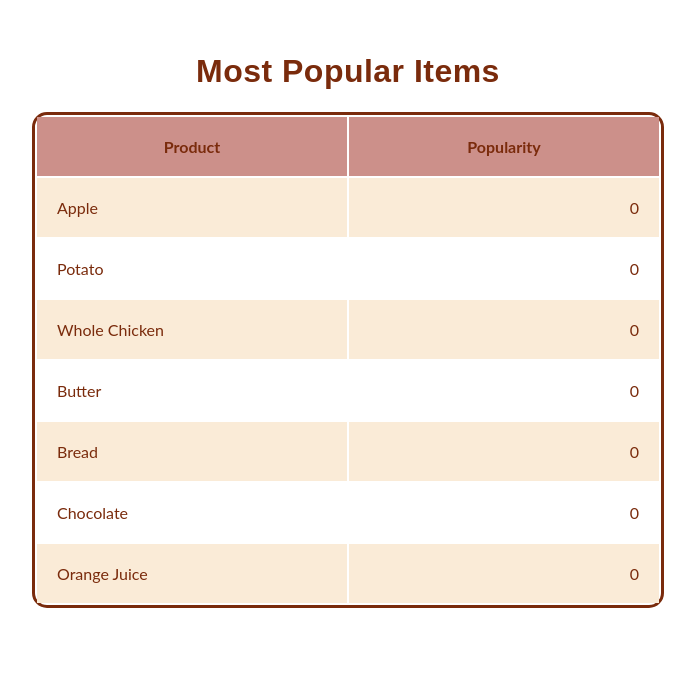
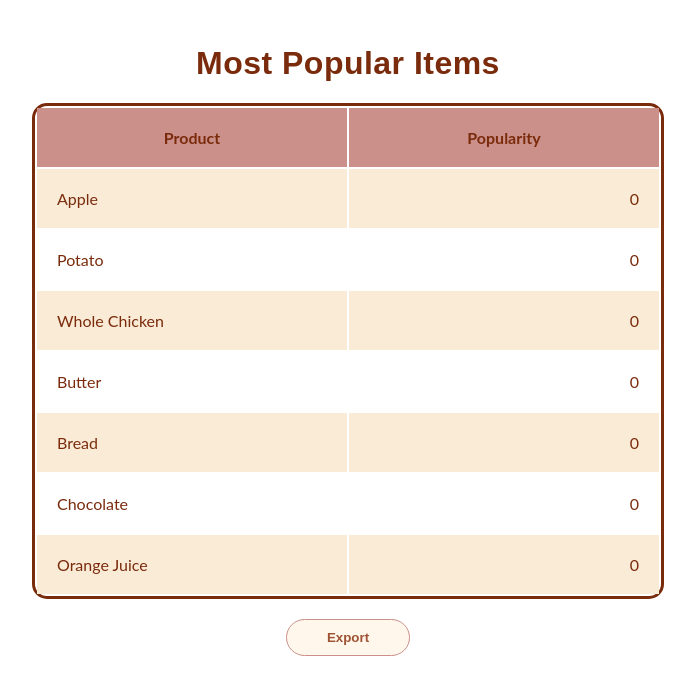
Before and after one commit to AndreiGhiran/Forg, a PHP site: page /statistics.php in a window 1280 px wide. Shown: the part 86-781 px from the top of the page, without its empty margins (292-987 px from the left). Run offline with PHP 8.4, Linux system fonts and the light colour scheme; data comes from the database, SQL or seed files in the repository.

Commit message:
html valid + stats export csv + add allergens (admin)

```diff
--- a/form_item.php
+++ b/form_item.php
@@ -17,5 +17,8 @@
     <label for="perishability">Perishability</label>
     <input type="text" name="perishability">
 
+    <label for="allergens">Allergens</label>
+    <input type="text" name="allergens">
+
     <input type="submit" class="submit" value="Submit">
 </form>
--- a/form_user.php
+++ b/form_user.php
@@ -1,5 +1,5 @@
 <form action="admin_user.php" method="POST">
     <label for="email">Email: </label>
-    <input type="text" name='email'>
+    <input type="email" name='email'>
     <input type="submit" value="Ban" class="submit">
 </form>
--- a/home.php
+++ b/home.php
@@ -26,8 +26,8 @@ session_start();
             <h2>All in one place.</h2>
        </div>
        <div class="buttons">
-            <a href="search.php"><button type="button" class="main_button" value="SEARCH FOOD">SEARCH FOOD</button></a>
-            <a href="register.php"><button class="second_button" value="CREATE ACCOUNT">CREATE ACCOUNT</button></a>
+            <button type="button" class="main_button" value="SEARCH FOOD" onclick="location.href='search.php'">SEARCH FOOD</button>
+            <button type="button" class="second_button" value="CREATE ACCOUNT" onclick="location.href='register.php'">CREATE ACCOUNT</button>
        </div>
     </main>
 
--- a/login.php
+++ b/login.php
@@ -7,12 +7,12 @@ if(isset($_SESSION['email']))
 ?>
 
 <!DOCTYPE HTML>
-<html>
+<html lang="en">
 	<head>
 	  <title>Forg Login</title>
 		<meta charset="UTF-8">
 		<meta name="viewport" content="width=device-width, initial-scale=1.0">
-		<link rel='stylesheet', href='stylesheets/login.css'>
+		<link rel='stylesheet' href='stylesheets/login.css'>
 	</head>
 	<body>
 
--- a/nav_bar.php
+++ b/nav_bar.php
@@ -1,14 +1,5 @@
-
-<!DOCTYPE html>
-<html lang="en">
-<head>
-    <meta charset="UTF-8">
-    <meta name="viewport" content="width=device-width, initial-scale=1.0">
-    <link href="stylesheets/nav_bar.css" rel="stylesheet">
-    <title>FoodOrg Home</title>
-</head>
-<body>
     <nav>
+        <link rel="stylesheet" href="stylesheets/nav_bar.css">
         <div class="nav_bar">
             <div>
                 <a href="home.php" class="small_logo"><img src="img/Logo_small.svg" alt="Nice Logo"></a>
@@ -71,4 +62,3 @@
             </ul>
         </div>
     </nav>
-</body>
--- a/register.php
+++ b/register.php
@@ -7,11 +7,11 @@ if(isset($_SESSION['email']))
 ?>
 
 <!DOCTYPE HTML>
-<html>
+<html lang="en">
 	<head>
 		<meta charset="UTF-8">
 		<meta name="viewport" content="width=device-width, initial-scale=1.0">
-		<link rel='stylesheet', href='stylesheets/register.css'>
+		<link rel='stylesheet' href='stylesheets/register.css'>
 		<title>Forg Register</title>
 	</head>
 	<body>
--- a/search.php
+++ b/search.php
@@ -21,7 +21,7 @@ session_start();
        </div>
        <form action="search_process.php" method ="GET" class="radio">
            <div class="search_div">
-                <p class="main_search">Searh food products</p>
+                <p class="main_search">Search food products</p>
 
                 <input type="text" name="name" class="main_textbox" id="recipe_input">
                 <input type="submit" class="submit" value="Search">
@@ -126,7 +126,7 @@ session_start();
                                 }
                             }
                         ?>
-                    </select>
+
                 </div>
 
            </div>
--- a/shopping_list.php
+++ b/shopping_list.php
@@ -36,6 +36,9 @@ if ($_SERVER["REQUEST_METHOD"] == "POST")
     <link href="stylesheets/shopping_list.css" rel="stylesheet">
 </head>
 
+
+
+<body>
 <script>
 
     function remove_item(value) {
@@ -70,8 +73,6 @@ if ($_SERVER["REQUEST_METHOD"] == "POST")
     }
 
 </script>
-
-<body>
     <header>
         <?php
             include("nav_bar.php");
--- a/statistics.php
+++ b/statistics.php
@@ -28,7 +28,8 @@ session_start();
                 include('Includere/connection.php');
                 $stmt = $dbh->prepare("SELECT name, popularity FROM `products` order by popularity DESC;");
                 $stmt->execute();
-                while ($row = $stmt->fetch()) {
+                $index = 0;
+                while (($row = $stmt->fetch()) && ($index<=7)) {
                         if(count(explode("_", $row['name'])) > 1){
                             echo '<tr>
                                 <td>';
@@ -46,9 +47,13 @@ session_start();
                                 <td>'.$row['popularity'].'</td>
                             </tr>';
                         }
+                        $index += 1;
                   }
                 ?>
             </table>
+            <form action="export.php">
+                <input type="submit" class="submit" value="Export">
+            </form>
        </div>
     </main>
 
--- a/stylesheets/statistics.css
+++ b/stylesheets/statistics.css
@@ -1,7 +1,7 @@
 main {
     max-width: 100vw;
     height: 80vh;
-
+    margin-top: 20px;
     display: flex;
     flex-direction: column;
     justify-content: space-around;
@@ -31,6 +31,7 @@ table {
     border-collapse: separate;
     border: 3px solid #7A2B0C;
     border-radius: 15px;
+    margin-bottom: 20px;
   }
 
 th, td {
@@ -55,7 +56,18 @@ tr:nth-child(even){
     border: 0px;
     background-color: #FAEBD7;
 }
-
+.submit {
+    background: #FFF7EB;
+    padding: 10px;
+    padding-left: 40px;
+    padding-right: 40px;
+    border: 1px solid #CC908A;
+    border-radius: 40px;
+    font-family: 'Raleway', sans-serif;
+    font-weight: bold;
+    color: #9F5233;
+    cursor: pointer;
+}
 
 @media only screen and (max-width: 850px) {
     .headlines {
```
Also changed, not shown: admin_item.php (+14 -0 lines), export.php (added, +34 -0 lines), product.php (+6 -1 lines), search_process.php (+3 -4 lines).
